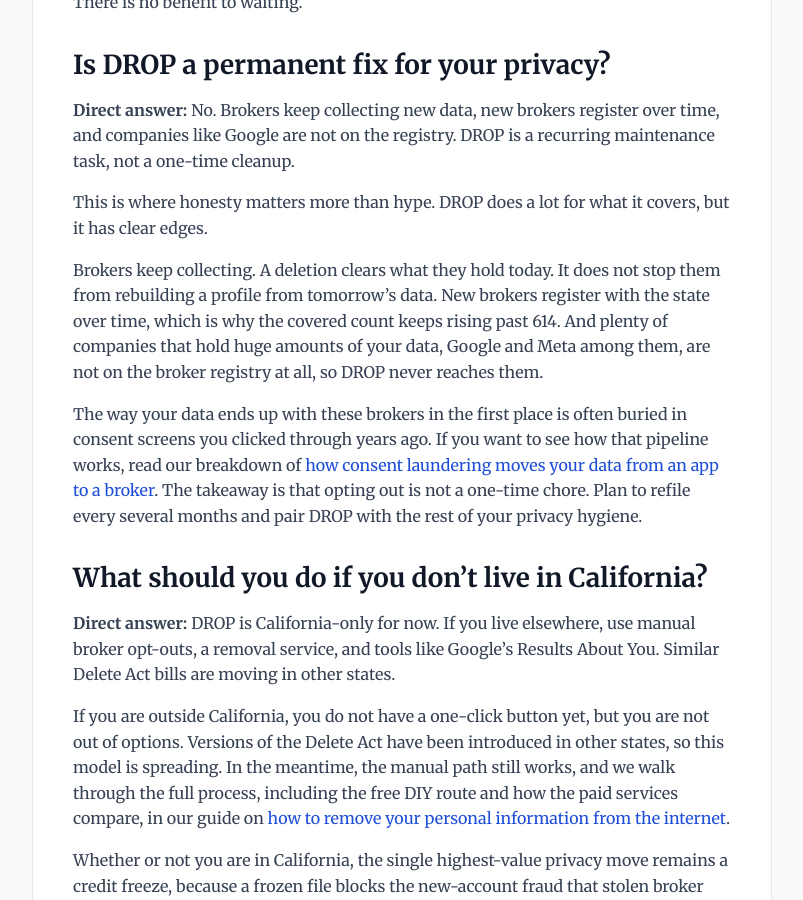
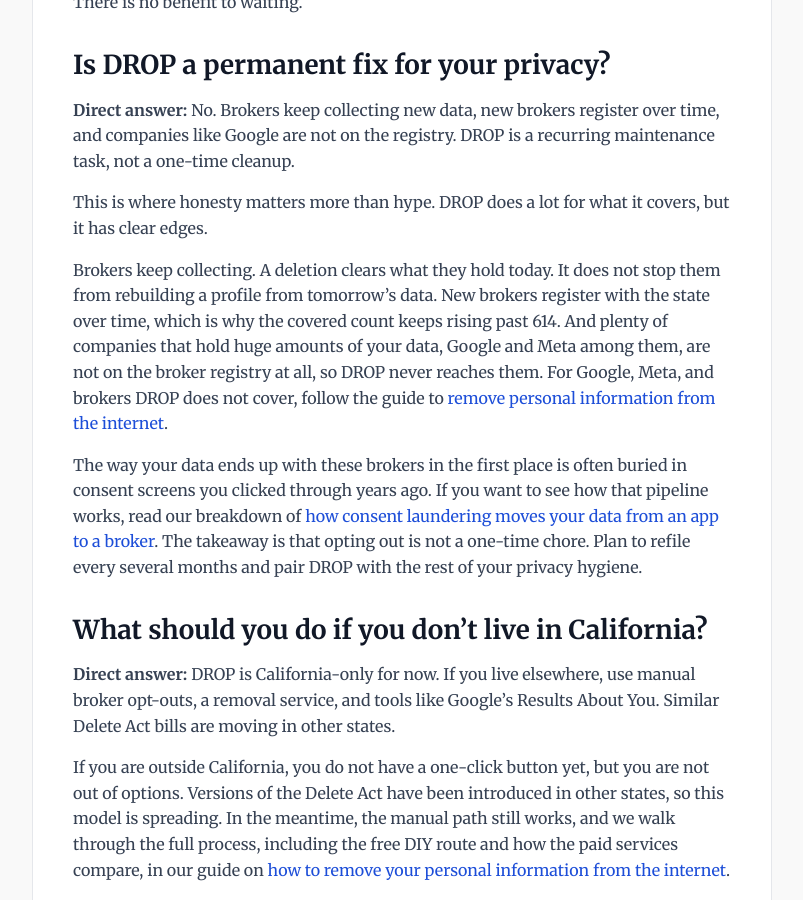
Before and after one commit to mda1125/bytesizedsecurity, a Jekyll site: the page built from _posts/2026-07-21-california-drop-tool-data-broker-opt-out.md, in a window 1280 px wide and 900 px high, scrolled down 3801 px. Shown: the whole window, without its empty margins (64-867 px from the left). Built offline with Jekyll 4.4.1, drawn with Linux system fonts in a browser that asks for light colours; full-size pictures stand in for the smaller copies a plugin makes; comment, search, counter and statistics services are not loaded; some of the changed text lies outside the part shown.

Commit message:
Link the removal guide from the DROP and Meta camera roll posts
Add one contextual sentence in each post: California readers at the edge of what DROP covers, and iPhone photo metadata that is already public.

Co-authored-by: Marc David <mda1125@users.noreply.github.com>

```diff
--- a/_posts/2026-07-21-california-drop-tool-data-broker-opt-out.md
+++ b/_posts/2026-07-21-california-drop-tool-data-broker-opt-out.md
@@ -93,7 +93,7 @@ Filing before the deadline costs you nothing and puts you at the front of the li
 
 This is where honesty matters more than hype. DROP does a lot for what it covers, but it has clear edges.
 
-Brokers keep collecting. A deletion clears what they hold today. It does not stop them from rebuilding a profile from tomorrow's data. New brokers register with the state over time, which is why the covered count keeps rising past 614. And plenty of companies that hold huge amounts of your data, Google and Meta among them, are not on the broker registry at all, so DROP never reaches them.
+Brokers keep collecting. A deletion clears what they hold today. It does not stop them from rebuilding a profile from tomorrow's data. New brokers register with the state over time, which is why the covered count keeps rising past 614. And plenty of companies that hold huge amounts of your data, Google and Meta among them, are not on the broker registry at all, so DROP never reaches them. For Google, Meta, and brokers DROP does not cover, follow the guide to [remove personal information from the internet](/remove-personal-information-from-internet/).
 
 The way your data ends up with these brokers in the first place is often buried in consent screens you clicked through years ago. If you want to see how that pipeline works, read our breakdown of [how consent laundering moves your data from an app to a broker](/2026/06/21/pokemon-go-military-drones-consent-laundering/). The takeaway is that opting out is not a one-time chore. Plan to refile every several months and pair DROP with the rest of your privacy hygiene.
 
```
Also changed, not shown: other parts of _posts/2026-07-21-california-drop-tool-data-broker-opt-out.md (+1 -1 lines), _posts/2026-11-16-meta-camera-roll-fine-photo-permissions.md (+2 -2 lines).
